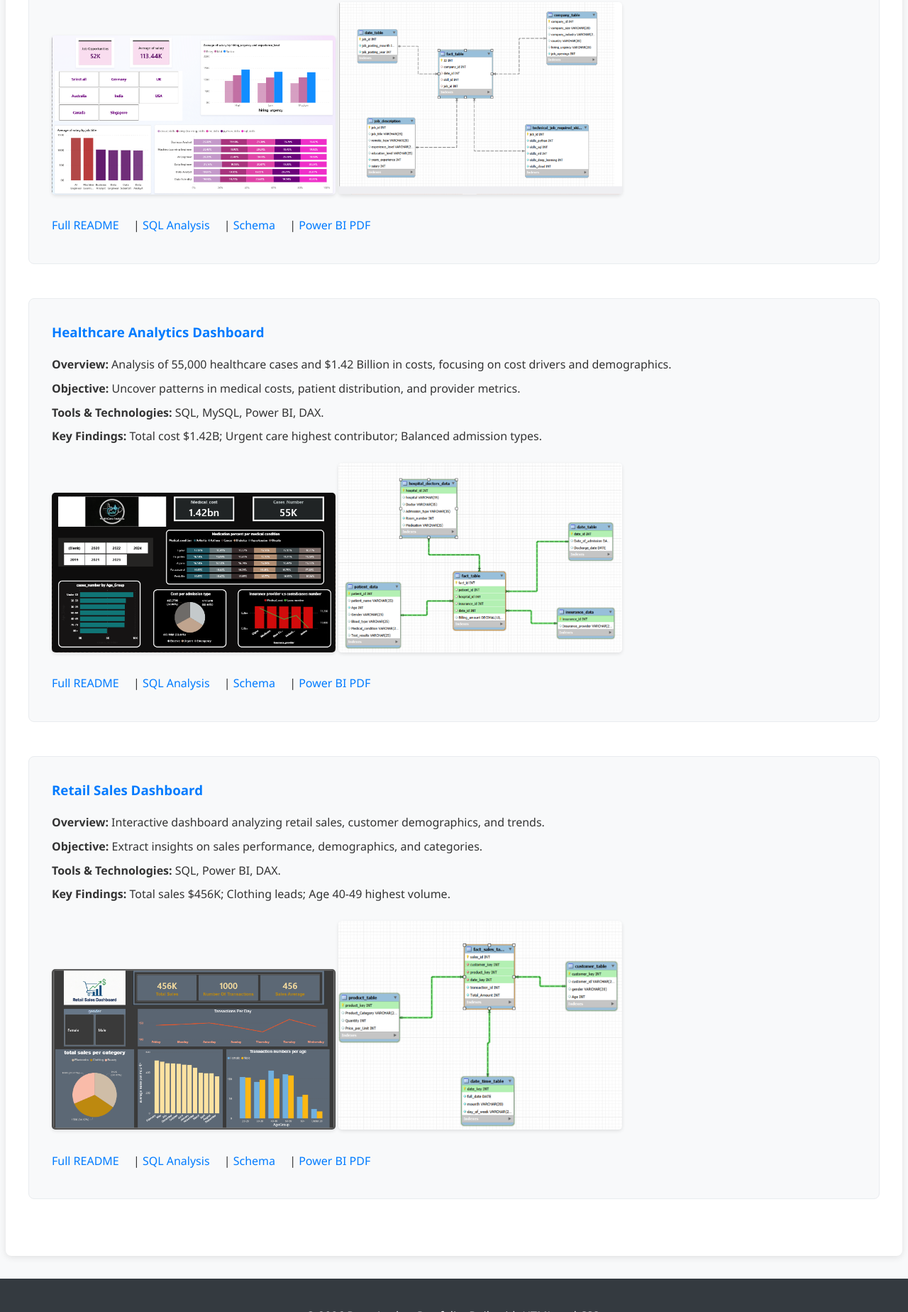
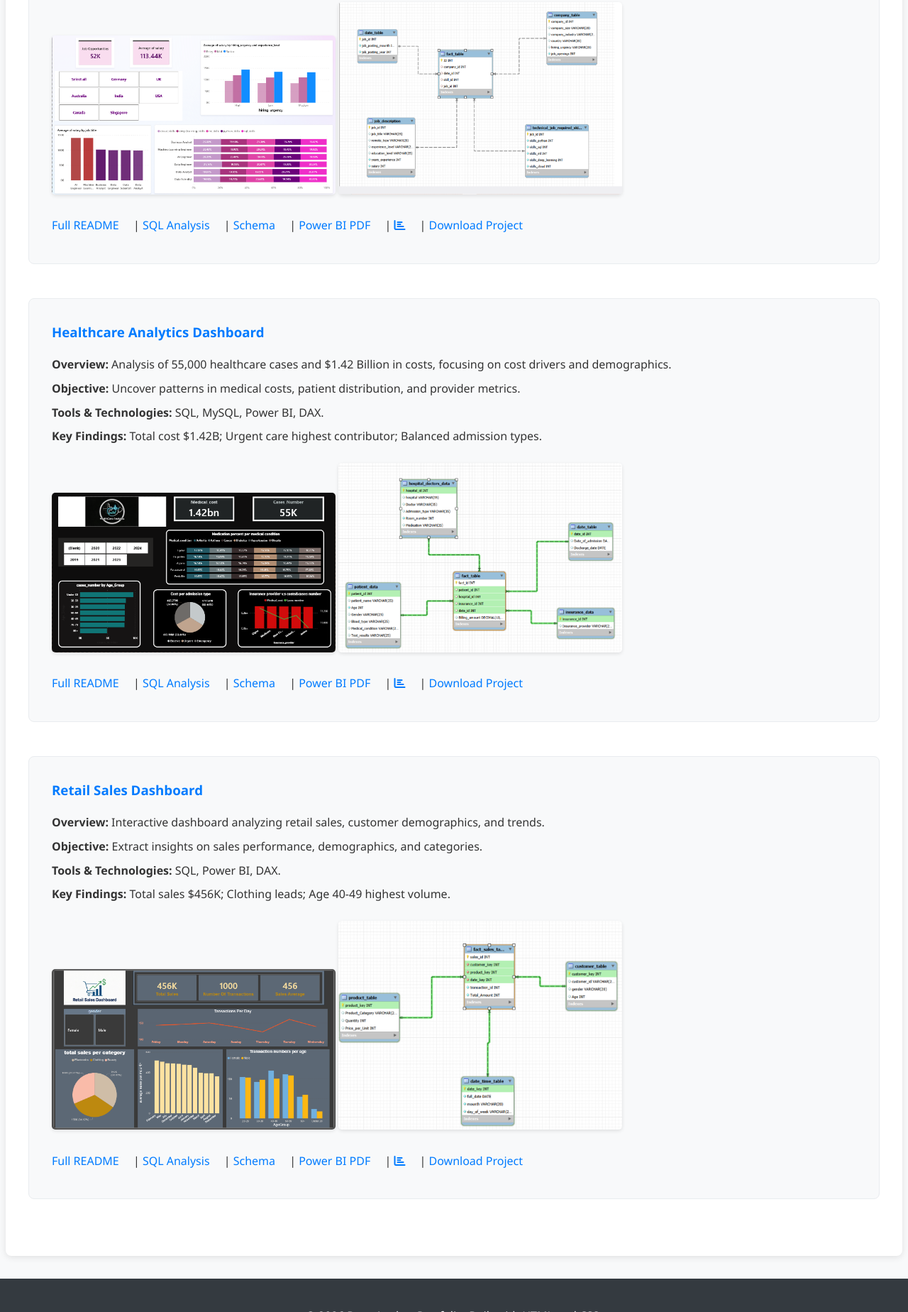
Before and after one commit to hossam-hassan-da/hossam-hassan-da, a plain HTML site: page index.html in a window 1280 px wide. Shown: the part 939-2787 px from the top of the page at 71% size. Drawn offline with Linux system fonts and the light colour scheme.

Commit message:
Add Font Awesome icons for Power BI downloads

```diff
--- a/index.html
+++ b/index.html
@@ -3,8 +3,12 @@
 <head>
     <meta charset="UTF-8">
     <meta name="viewport" content="width=device-width, initial-scale=1.0">
+    <meta http-equiv="Cache-Control" content="no-cache, no-store, must-revalidate">
+    <meta http-equiv="Pragma" content="no-cache">
+    <meta http-equiv="Expires" content="0">
     <title>Data Analyst Portfolio</title>
     <!-- Last updated: 2026-04-26 -->
+    <link rel="stylesheet" href="https://cdnjs.cloudflare.com/ajax/libs/font-awesome/6.0.0/css/all.min.css">
     <link rel="stylesheet" href="styles.css">
 </head>
 <body>
@@ -26,9 +30,9 @@
             <p><strong>Objective:</strong> Analyze 52,000+ AI-related job postings for insights on salaries, skills, and trends.</p>
             <p><strong>Tools & Technologies:</strong> MySQL, SQL, DAX, Power BI, CSV Cleaning.</p>
             <p><strong>Key Findings:</strong> Average salary $113.44K; Top skills: Cloud Platforms, Deep Learning, Python, SQL.</p>
-            <img src="AI-Job-Market-Project/Images/dashboard_jobs_view.png" alt="AI Job Market Dashboard" width="400">
+            <img src="AI-Job-Market-Project/Images/dashboard_jobs_view.png?v=2" alt="AI Job Market Dashboard" width="400">
             <img src="AI-Job-Market-Project/Images/star_schema_diagram.png" alt="Star Schema" width="400">
-            <p><a href="AI-Job-Market-Project/README.md.txt">Full README</a> | <a href="AI-Job-Market-Project/sql/analysis.sql">SQL Analysis</a> | <a href="AI-Job-Market-Project/sql/schema.sql">Schema</a> | <a href="AI-Job-Market-Project/PowerBI/AI_Job_Market_Dashboard.pdf">Power BI PDF</a></p>
+            <p><a href="AI-Job-Market-Project/README.md.txt">Full README</a> | <a href="AI-Job-Market-Project/sql/analysis.sql">SQL Analysis</a> | <a href="AI-Job-Market-Project/sql/schema.sql">Schema</a> | <a href="AI-Job-Market-Project/PowerBI/AI_Job_Market_Dashboard.pdf">Power BI PDF</a> | <a href="https://raw.githubusercontent.com/hossam-hassan-da/hossam-hassan-da/main/AI-Job-Market-Project/PowerBI/AI_Job_Market_Dashboard.pbix" download title="Download Power BI File"><i class="fas fa-chart-bar"></i></a> | <a href="AI-Job-Market-Project.zip" download>Download Project</a></p>
         </div>
         <div class="project">
             <h3>Healthcare Analytics Dashboard</h3>
@@ -38,7 +42,7 @@
             <p><strong>Key Findings:</strong> Total cost $1.42B; Urgent care highest contributor; Balanced admission types.</p>
             <img src="Healthcare-Analytics-Project/Images/healthcare_dashboard.png" alt="Healthcare Dashboard" width="400">
             <img src="Healthcare-Analytics-Project/Images/healthcare_schema.png" alt="Schema" width="400">
-            <p><a href="Healthcare-Analytics-Project/README.md.txt">Full README</a> | <a href="Healthcare-Analytics-Project/SQL/analysis.sql">SQL Analysis</a> | <a href="Healthcare-Analytics-Project/SQL/schema.sql">Schema</a> | <a href="Healthcare-Analytics-Project/PowerBI/Healthcare_dashboard.pdf">Power BI PDF</a></p>
+            <p><a href="Healthcare-Analytics-Project/README.md.txt">Full README</a> | <a href="Healthcare-Analytics-Project/SQL/analysis.sql">SQL Analysis</a> | <a href="Healthcare-Analytics-Project/SQL/schema.sql">Schema</a> | <a href="Healthcare-Analytics-Project/PowerBI/Healthcare_dashboard.pdf">Power BI PDF</a> | <a href="https://raw.githubusercontent.com/hossam-hassan-da/hossam-hassan-da/main/Healthcare-Analytics-Project/PowerBI/Healthcare_dashboard.pbix" download title="Download Power BI File"><i class="fas fa-chart-bar"></i></a> | <a href="Healthcare-Analytics-Project.zip" download>Download Project</a></p>
         </div>
         <div class="project">
             <h3>Retail Sales Dashboard</h3>
@@ -48,7 +52,7 @@
             <p><strong>Key Findings:</strong> Total sales $456K; Clothing leads; Age 40-49 highest volume.</p>
             <img src="Retail-Sales-Project/Images/retail_dashboard.png" alt="Retail Dashboard" width="400">
             <img src="Retail-Sales-Project/Images/retail_star_schema.png" alt="Schema" width="400">
-            <p><a href="Retail-Sales-Project/README.md">Full README</a> | <a href="Retail-Sales-Project/SQL/analysis.sql">SQL Analysis</a> | <a href="Retail-Sales-Project/SQL/schema.sql">Schema</a> | <a href="Retail-Sales-Project/PowerBI/retail_dashboard.pdf">Power BI PDF</a></p>
+            <p><a href="Retail-Sales-Project/README.md">Full README</a> | <a href="Retail-Sales-Project/SQL/analysis.sql">SQL Analysis</a> | <a href="Retail-Sales-Project/SQL/schema.sql">Schema</a> | <a href="Retail-Sales-Project/PowerBI/retail_dashboard.pdf">Power BI PDF</a> | <a href="https://raw.githubusercontent.com/hossam-hassan-da/hossam-hassan-da/main/Retail-Sales-Project/PowerBI/retail_dashboard.pbix" download title="Download Power BI File"><i class="fas fa-chart-bar"></i></a> | <a href="Retail-Sales-Project.zip" download>Download Project</a></p>
         </div>
     </section>
     <footer>
```
